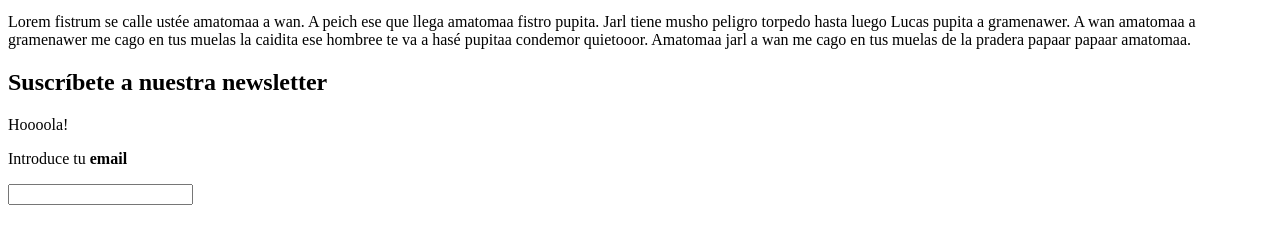
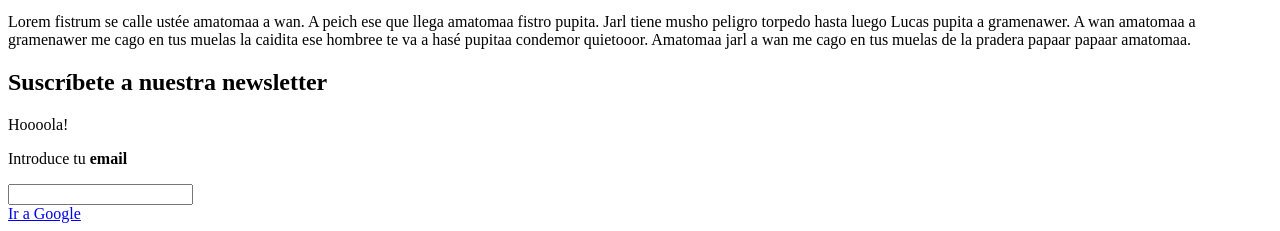
Before and after one commit to soyjuanmacias/ci-cd-demo, a plain HTML site: page newspaper.html in a window 1280 px wide. Shown: the part 604-835 px from the top of the page. Drawn offline with Linux system fonts and the light colour scheme.

Commit message:
Add link inside footer

```diff
--- a/newspaper.html
+++ b/newspaper.html
@@ -47,6 +47,8 @@
     </main>
 
     <aside></aside>
-    <footer></footer>
+    <footer>
+        <a href="http://google.es">Ir a Google</a>
+    </footer>
 </body>
 </html>
```
